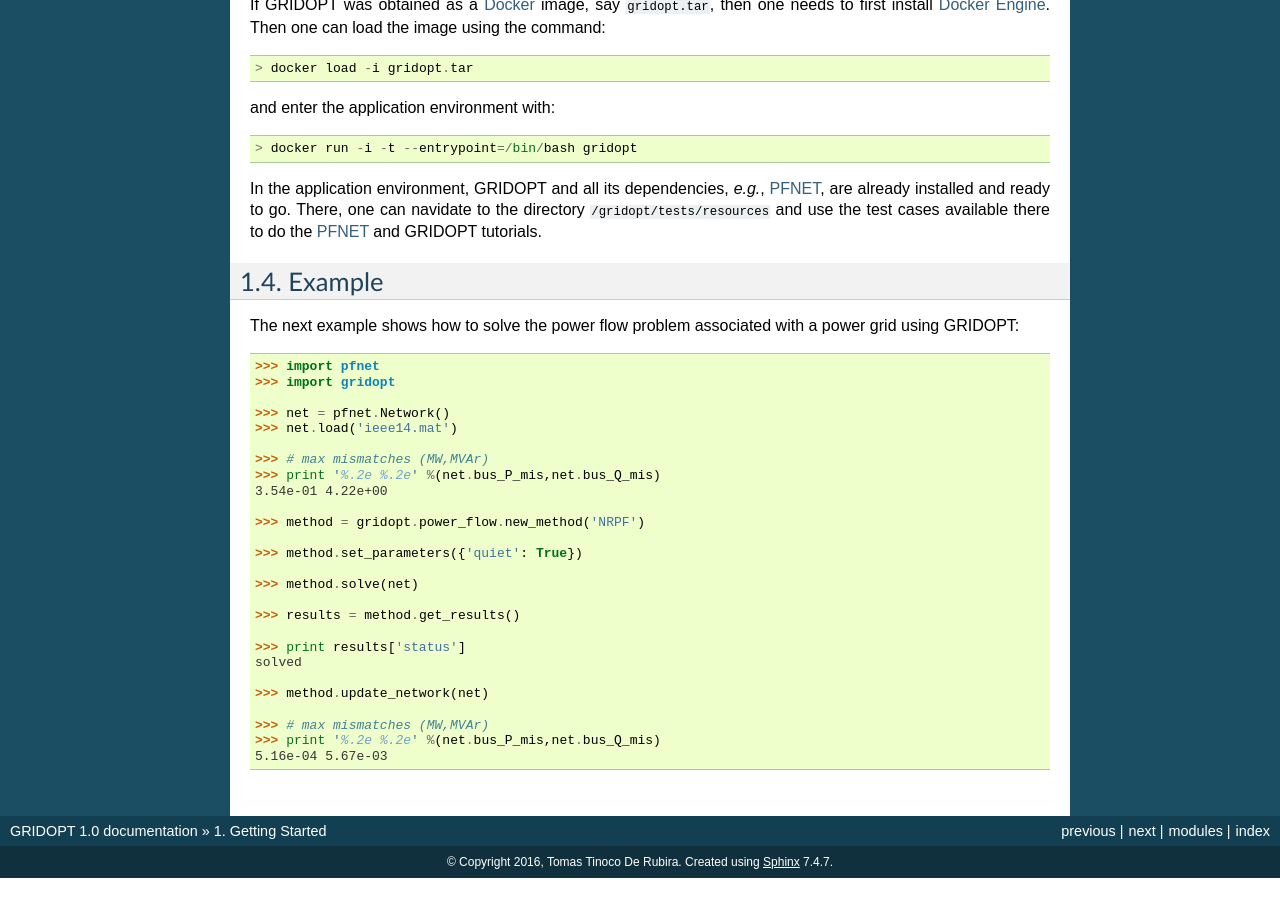
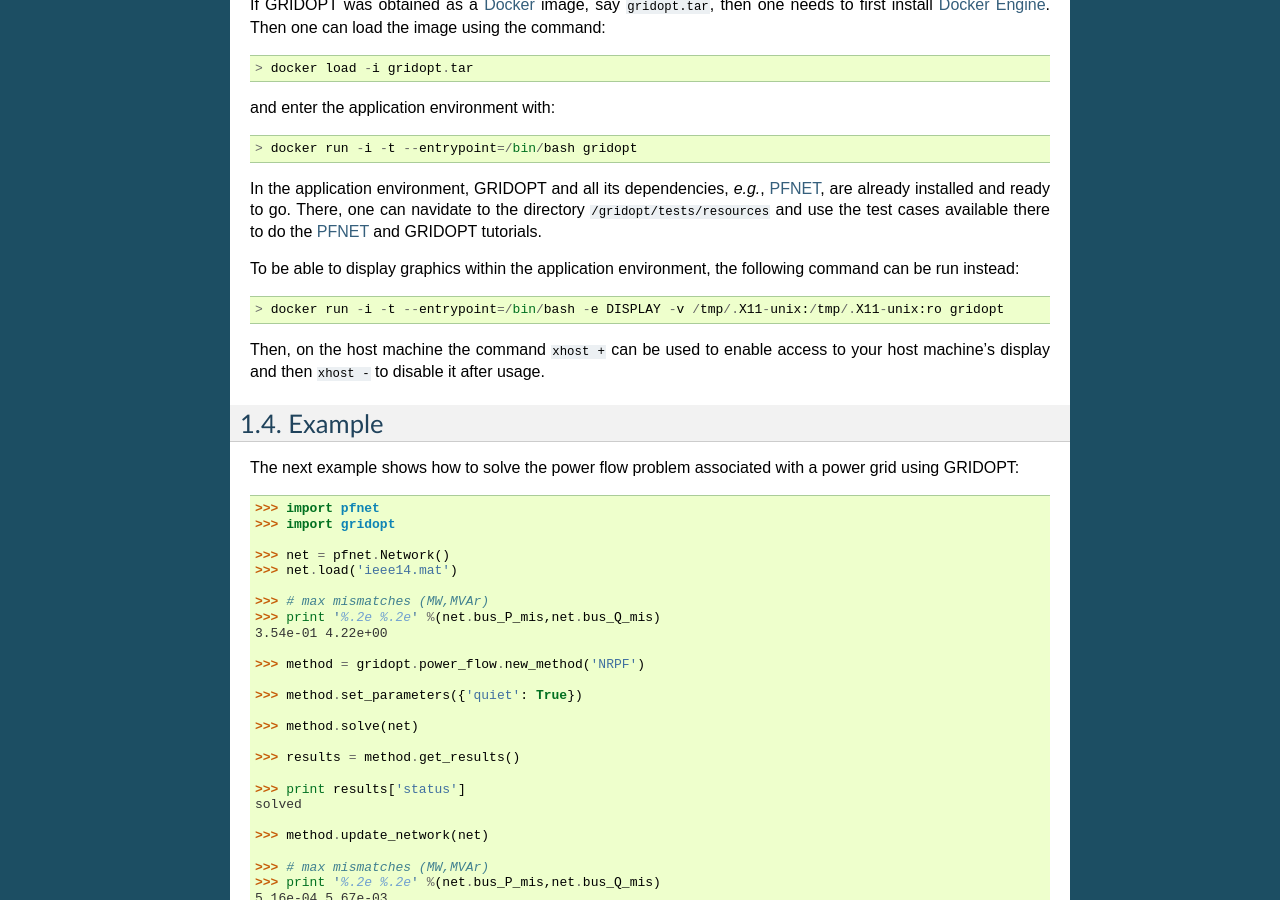
Before and after one commit to ttinoco/GRIDOPT, a Sphinx documentation site: the page built from docs/start.rst, in a window 1280 px wide and 900 px high, scrolled down 659 px. Built offline with Sphinx 7.4.7, drawn with Linux system fonts in a browser that asks for light colours; before the commit the page ends 1537 px from its top, so only the background shows below that.

Commit message:
udpated docker and docker doc

```diff
--- a/docs/start.rst
+++ b/docs/start.rst
@@ -50,6 +50,12 @@ and enter the application environment with::
 
 In the application environment, GRIDOPT and all its dependencies, *e.g.*, `PFNET <http://ttinoco.github.io/PFNET/python/>`_, are already installed and ready to go. There, one can navidate to the directory ``/gridopt/tests/resources`` and use the test cases available there to do the `PFNET <http://ttinoco.github.io/PFNET/python/>`_ and GRIDOPT tutorials.
 
+To be able to display graphics within the application environment, the following command can be run instead::
+
+  > docker run -i -t --entrypoint=/bin/bash -e DISPLAY -v /tmp/.X11-unix:/tmp/.X11-unix:ro gridopt
+
+Then, on the host machine the command ``xhost +`` can be used to enable access to your host machine's display and then ``xhost -`` to disable it after usage.
+
 .. _start_example:
 
 Example
```
Also changed, not shown: 1 other file.
